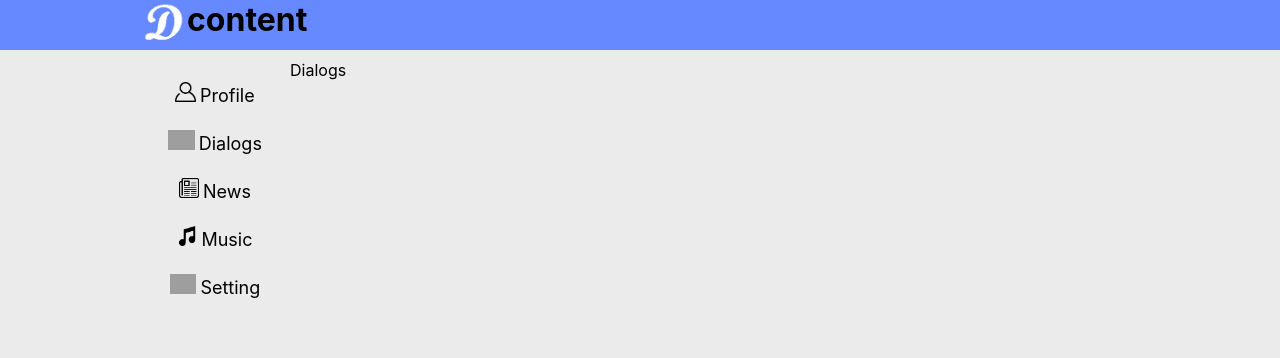
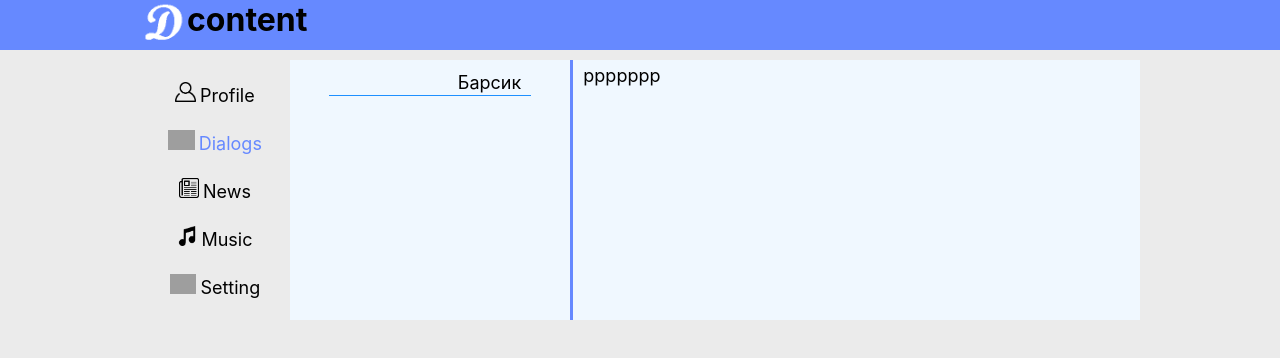
Before and after one commit to Klemeshov/ReactTest, a React (Create React App) app: page /dialogs in a window 1280 px wide. Shown: the top 358 px of the page. Built offline with nearby package versions, Linux system fonts and the light colour scheme; grey boxes are pictures that could not be loaded.

Commit message:
messages props add

```diff
--- a/src/App.js
+++ b/src/App.js
@@ -14,8 +14,8 @@ function App() {
                 <div className="MainBar">
                     <NavBar className='Navigation'/>
                     <div className='MainContent'>
-                        <Route path = '/profile' component={Profile}/>
-                        <Route path = '/dialogs' component={Dialogs}/>
+                        <Route exact path='/profile' component={Profile}/>
+                        <Route path='/dialogs' component={Dialogs}/>
                     </div>
                 </div>
             </div>
--- a/src/components/Dialogs/Dialogs.jsx
+++ b/src/components/Dialogs/Dialogs.jsx
@@ -1,11 +1,44 @@
 import React from 'react'
 import classes from './Dialogs.module.css'
+import {NavLink} from "react-router-dom";
+
+
+let UserData = [
+    {id: 1, name: 'Барсик'},
+    {id: 2, name: 'Шарик'},
+    {id: 3, name: '3'},
+    {id: 4, name: '4'}];
+
+
+const DialogUser = (props) => {
+    const path = '/dialogs/' + props.id;
+    return (
+        <NavLink to={path}>
+            <div className={classes.Dialogs__user}>
+                {props.name}
+            </div>
+        </NavLink>
+    )
+};
+
+const Message = (props) => {
+    return (
+        <div className={classes.Dialogs__message}>
+            {props.data}
+        </div>
+    )
+};
 
 
 const Dialogs = () => {
     return (
         <div className={classes.Dialogs}>
-            Dialogs
+            <div className={classes.Dialogs__users}>
+                <DialogUser name='Барсик' id='1'/>
+            </div>
+            <div className={classes.Dialogs__messages}>
+                <Message data="ррррррр"/>
+            </div>
         </div>
     )
 };
--- a/src/components/Dialogs/Dialogs.module.css
+++ b/src/components/Dialogs/Dialogs.module.css
@@ -1,3 +1,39 @@
+a{
+    text-decoration: none;
+}
+
 .Dialogs {
+    display: grid;
+    grid-template-columns: 1fr 2fr;
+    background-color: aliceblue;
+    height: 100%;
+}
+
+.Dialogs__users {
+    font-size: 18px;
+    border-right: 3px solid #6689ff;
 
 }
+
+.Dialogs__user{
+    color: black;
+    width: 65%;
+    text-align: right;
+    margin: 10px auto;
+    border-bottom: dodgerblue solid 1px;
+    padding: 2px 10px;
+}
+.Dialogs__user:hover{
+    color: #6689ff;
+    background-color: rgba(66, 89, 256, 0.1);
+}
+
+.Dialogs__messages {
+    width: 100%;
+}
+
+.Dialogs__message{
+    text-align: left;
+    font-size: 18px;
+    margin: 5px 10px;
+}
--- a/src/components/NavBar/NavBar.jsx
+++ b/src/components/NavBar/NavBar.jsx
@@ -1,5 +1,6 @@
 import React from 'react'
 import classes from './NavBar.module.css'
+import {NavLink} from "react-router-dom";
 
 const LINKS = [
     {
@@ -35,12 +36,12 @@ const NavBar = () => {
             {LINKS.map(link => {
                 const { src, name, href } = link;
                 return (
-                    <a href={href} className={classes.Navigation__link}>
+                    <NavLink to={href} className={classes.Navigation__link} activeClassName={classes.Navigation_active_link}>
                         <div className={classes.Navigation__content}>
                             <img className={classes.Navigation__img} src={src} alt=''/>
                             {name}
                         </div>
-                    </a>
+                    </NavLink>
                 )
             })}
         </nav>
--- a/src/components/NavBar/NavBar.module.css
+++ b/src/components/NavBar/NavBar.module.css
@@ -1,26 +1,33 @@
-.Navigation{
+.Navigation {
 
 }
-.Navigation__link{
+
+.Navigation__link {
     text-decoration: none;
     margin: 1px;
     color: black;
 
 }
-.Navigation__content{
-    background-color: rgba(0,0,0,0);
+
+.Navigation__link.Navigation_active_link {
+    color: #6689ff;
+}
+
+.Navigation__content {
+    background-color: rgba(0, 0, 0, 0);
     text-align: center;
     font-size: 18px;
     padding: 2px;
     transition: transform 60ms, background-color 60ms;
 }
 
-.Navigation__content:hover{
+.Navigation__content:hover {
     background-color: #6689ff;
     transform: scale(1.1);
-    color:white;
+    color: white;
 }
-.Navigation__img{
+
+.Navigation__img {
     height: 20px;
     margin-right: 4px;
 }
```
